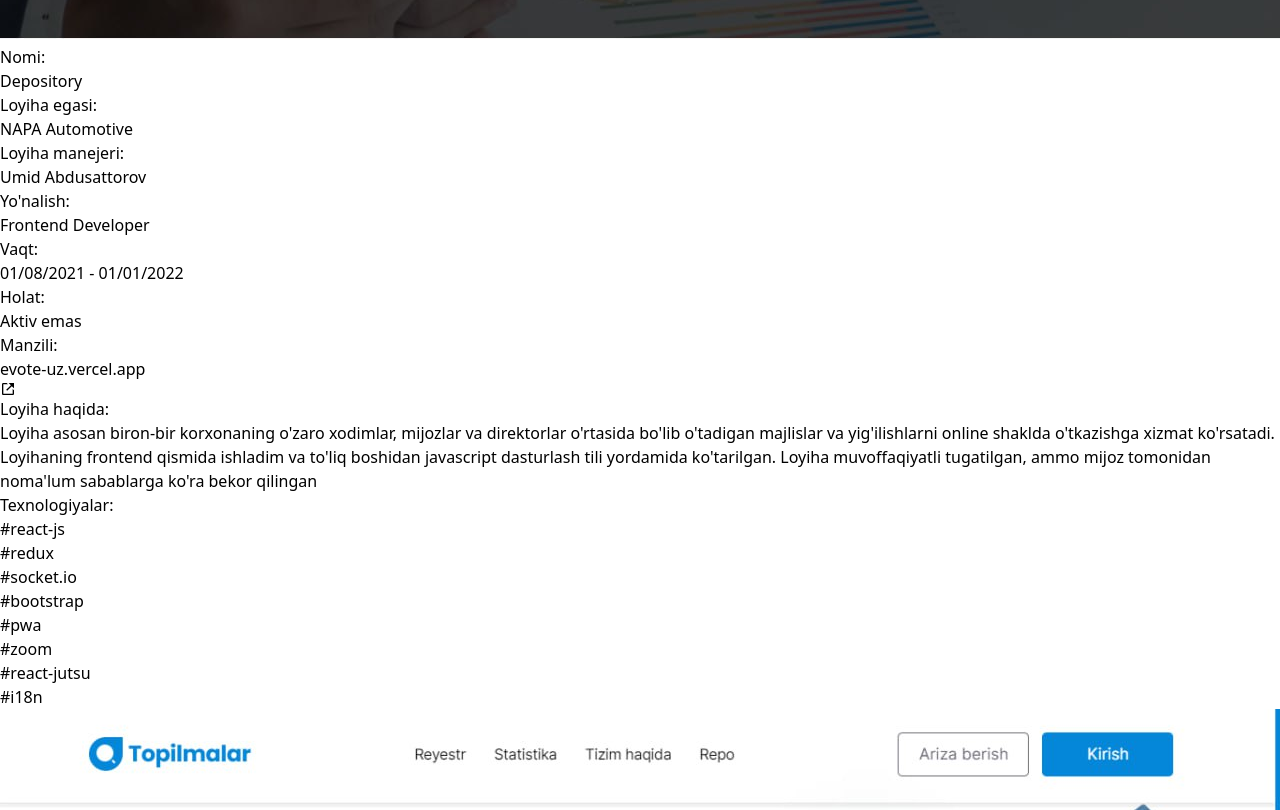
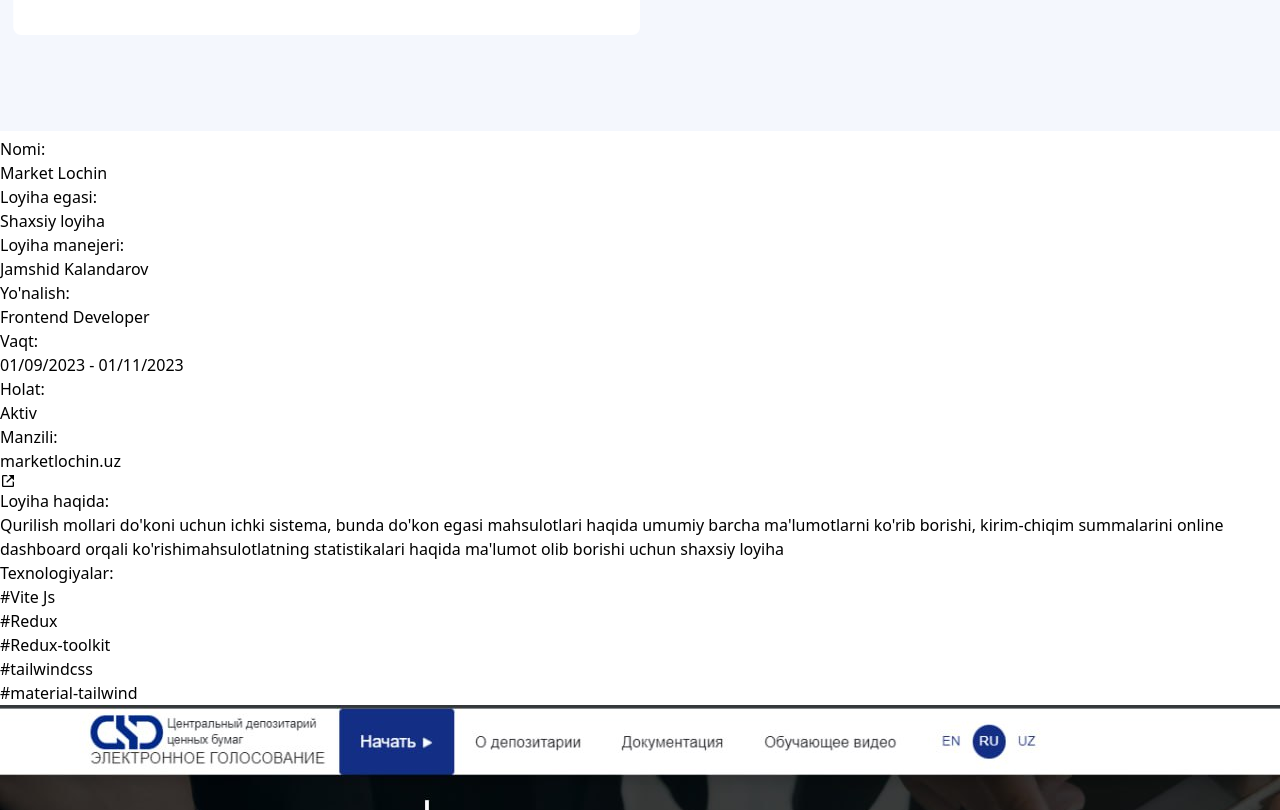
Before and after one commit to azadov-azamat/portfolio, a React (Vite) app: page / in a window 1280 px wide. Shown: the part 1550-2360 px from the top of the page. Built offline with nearby package versions, Linux system fonts and the light colour scheme.

Commit message:
added new project

```diff
--- a/src/view/home/index.tsx
+++ b/src/view/home/index.tsx
@@ -13,6 +13,7 @@
 import sam from "../../assets/sammi.png";
 import top from "../../assets/topilmalar.png";
 import realtor from "../../assets/77kv.png";
+import market from "../../assets/market-lochin.png";
 import {Typography} from "@material-tailwind/react";
 
 export default function Home() {
@@ -32,6 +33,21 @@
             final_date: "01/06/2024",
             status: true,
             manager: "Begzod Hayitboyev"
+        },
+        {
+            id: 11,
+            title: "Market Lochin",
+            desc: "Qurilish mollari do'koni uchun ichki sistema, bunda do'kon egasi mahsulotlari haqida umumiy barcha ma'lumotlarni ko'rib borishi, kirim-chiqim summalarini online dashboard orqali ko'rishi" +
+                "mahsulotlatning statistikalari haqida ma'lumot olib borishi uchun shaxsiy loyiha",
+            src: market,
+            owner: "Shaxsiy loyiha",
+            hash: ["Vite Js", "Redux", "Redux-toolkit", "tailwindcss", "material-tailwind"],
+            position: "Frontend Developer",
+            url: "marketlochin.uz",
+            start_date: "01/09/2023",
+            final_date: "01/11/2023",
+            status: true,
+            manager: "Jamshid Kalandarov"
         },
         {
             id: 3,
```
Also changed, not shown: src/assets/market-lochin.png (added).
